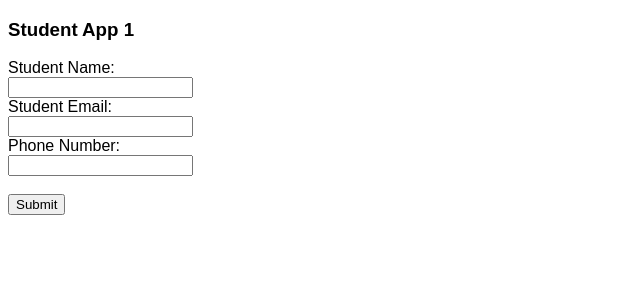
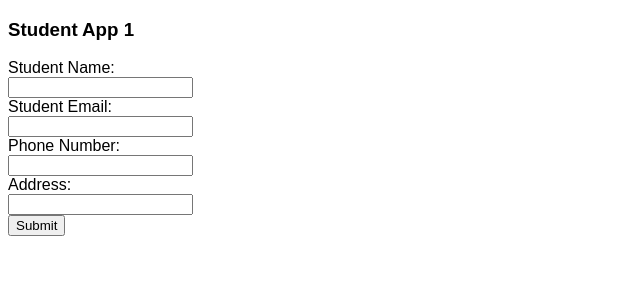
Before and after one commit to KevinD77/studentapp1, a React app: page / in a window 1280 px wide. Shown: the top 300 px of the page, without its empty margins (0-640 px from the left). Built offline with nearby package versions, Linux system fonts and the light colour scheme.

Commit message:
address field added

```diff
--- a/src/StudentForm.jsx
+++ b/src/StudentForm.jsx
@@ -11,7 +11,9 @@ export default function StudentForm(){
                 <label for="studentemail">Student Email:</label><br/>
                 <input type="email" id="studentemail" name="studentemail"/><br/>
                 <label for="phonenumber">Phone Number:</label><br/>
-                <input type="phonenumber" id="phonenumber" name="phonenumber"/><br/><br/>
+                <input type="phonenumber" id="phonenumber" name="phonenumber"/><br/>
+                <label for="address">Address:</label><br/>
+                <input type="text" id="address" name="address"/><br/>
                 <input type="submit" value="Submit"></input>
 
 
```
